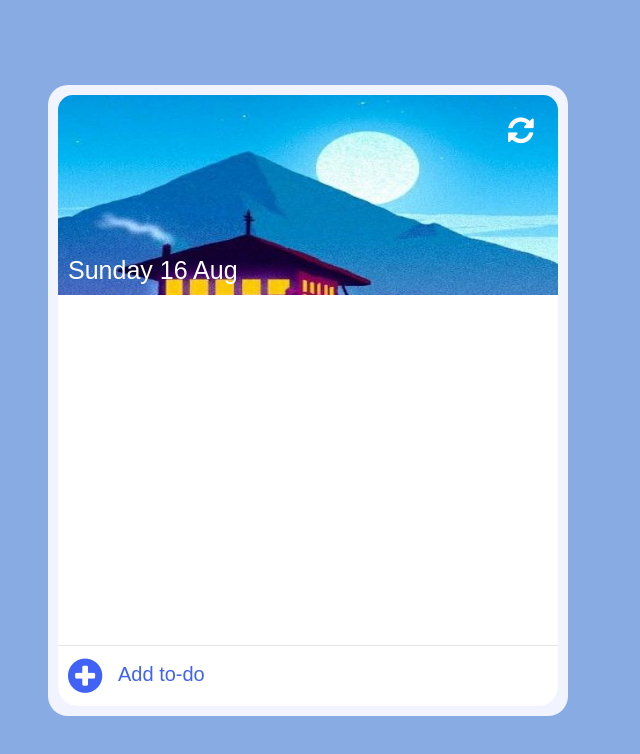
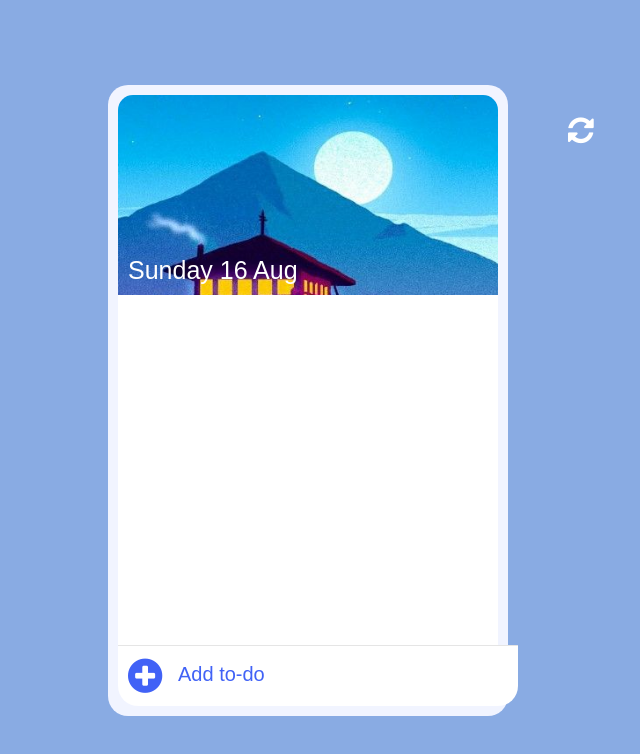
Before and after one commit to akshatagrawal9874/TODO, a plain HTML site: page index.html in a window 1280 px wide. Shown: the whole page, without its empty margins (332-972 px from the left). Drawn offline with Linux system fonts and the light colour scheme.

Commit message:
Update style.css

```diff
--- a/css/style.css
+++ b/css/style.css
@@ -30,14 +30,14 @@ body{
 }
 .container{
     padding:10px;
-    width:500px;
+    width:380px;
     margin:0 auto;
     background-color: #F1F4FFFF;
     border-radius: 20px;
     margin-top: 85px;
 }
 .header{
-    width: 500px;
+    width: 380px;
     height:200px;
     background-image: url('/TODO/bg11.png');
     background-size: 100% 200%;
@@ -71,7 +71,7 @@ body{
 }
 
 .content{
-    width:500px;
+    width:380px;
     height: 350px;
     max-height:350px;
     background-color: #FFF;
@@ -85,7 +85,7 @@ body{
     margin:0;
 }
 .item{
-    width:500px;
+    width:380px;
     height: 45px;
     min-height: 45px;
     position: relative;
@@ -138,7 +138,7 @@ body{
 }
 .add-to-do{
     position: relative;
-    width: 480px;
+    width: 380px;
     height:40px;
     background-color: #FFF;
     padding: 10px;
```
